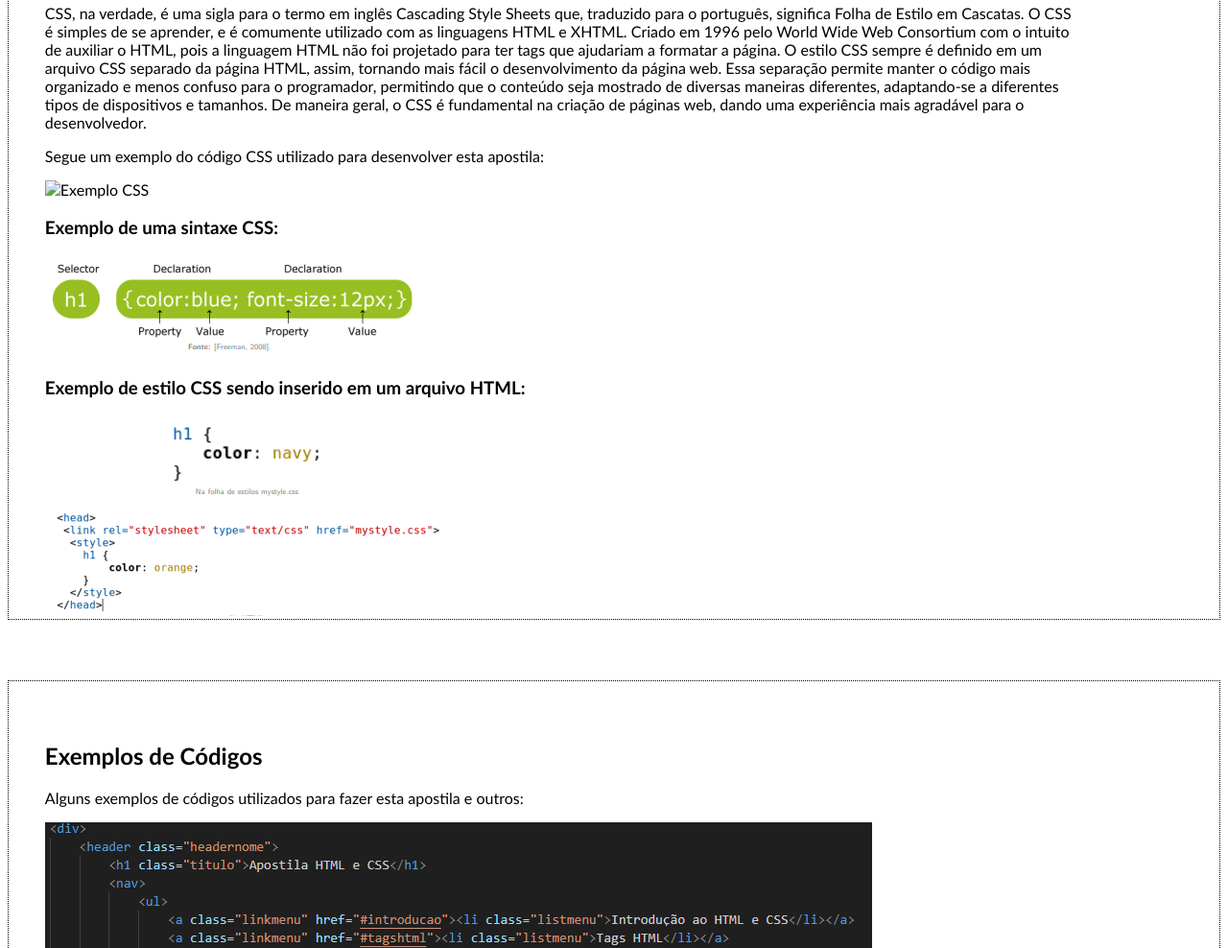
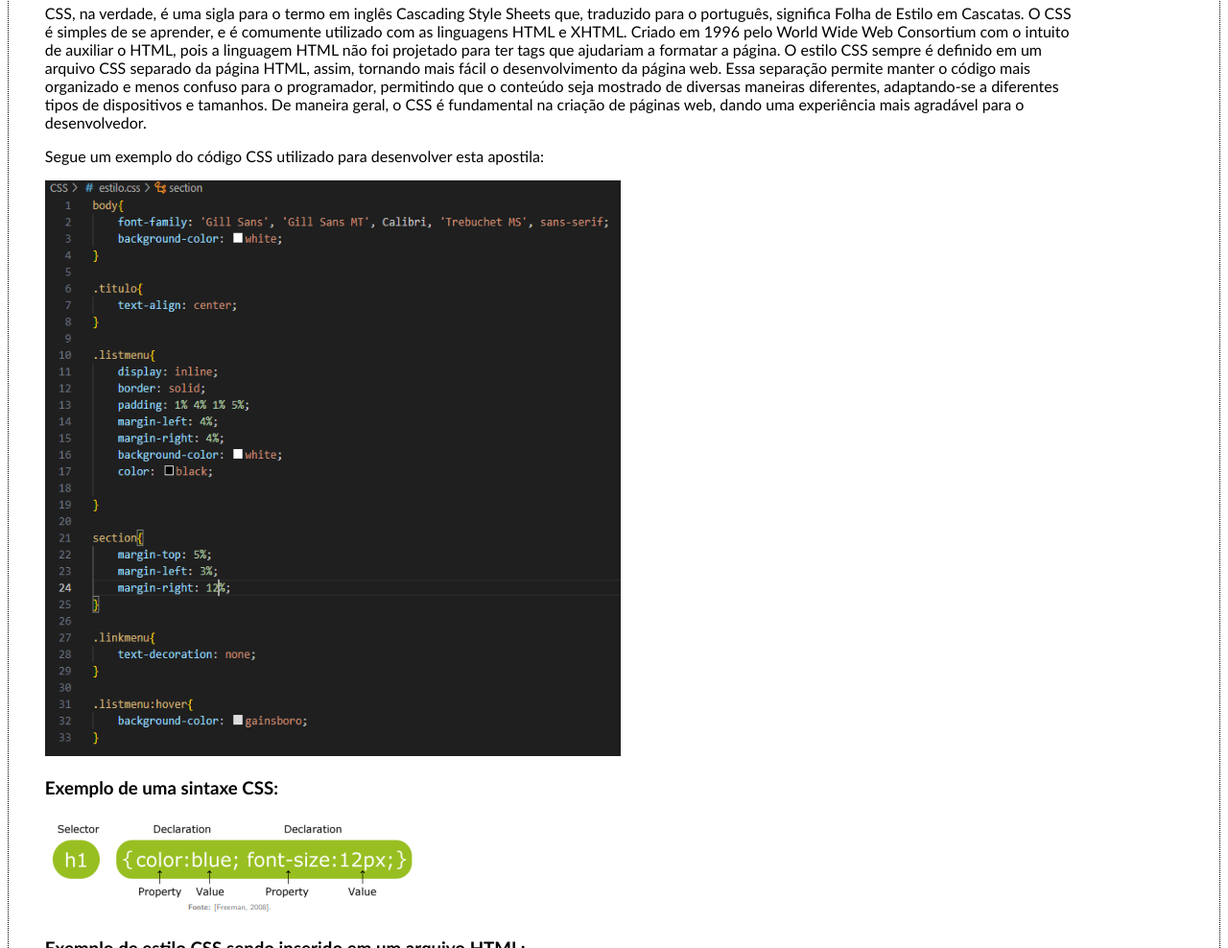
Before and after one commit to luiz-felipefabricio/Apostila-trabalho, a plain HTML site: page docs/index.html in a window 1280 px wide. Shown: the part 6507-7495 px from the top of the page at 96% size. Drawn offline with Linux system fonts and the light colour scheme; the site is published under a folder, as on GitHub Pages, so addresses that start at the root find nothing.

Commit message:
Update index.html

```diff
--- a/docs/index.html
+++ b/docs/index.html
@@ -152,7 +152,7 @@
                 De maneira geral, o CSS é fundamental na criação de  páginas web, dando uma experiência mais agradável para o desenvolvedor.</p>
 
                 <p>Segue um exemplo do código CSS utilizado para desenvolver esta apostila:</p>
-                <img src="/docs/exemplo CSS.PNG" alt="Exemplo CSS" width="600" height="600">
+                <img src="exemplo CSS.PNG" alt="Exemplo CSS" width="600" height="600">
 
                 <h3>Exemplo de uma sintaxe CSS:</h3>
                 <img src="sintaxe css.PNG" alt="Sintaxe css">
```
